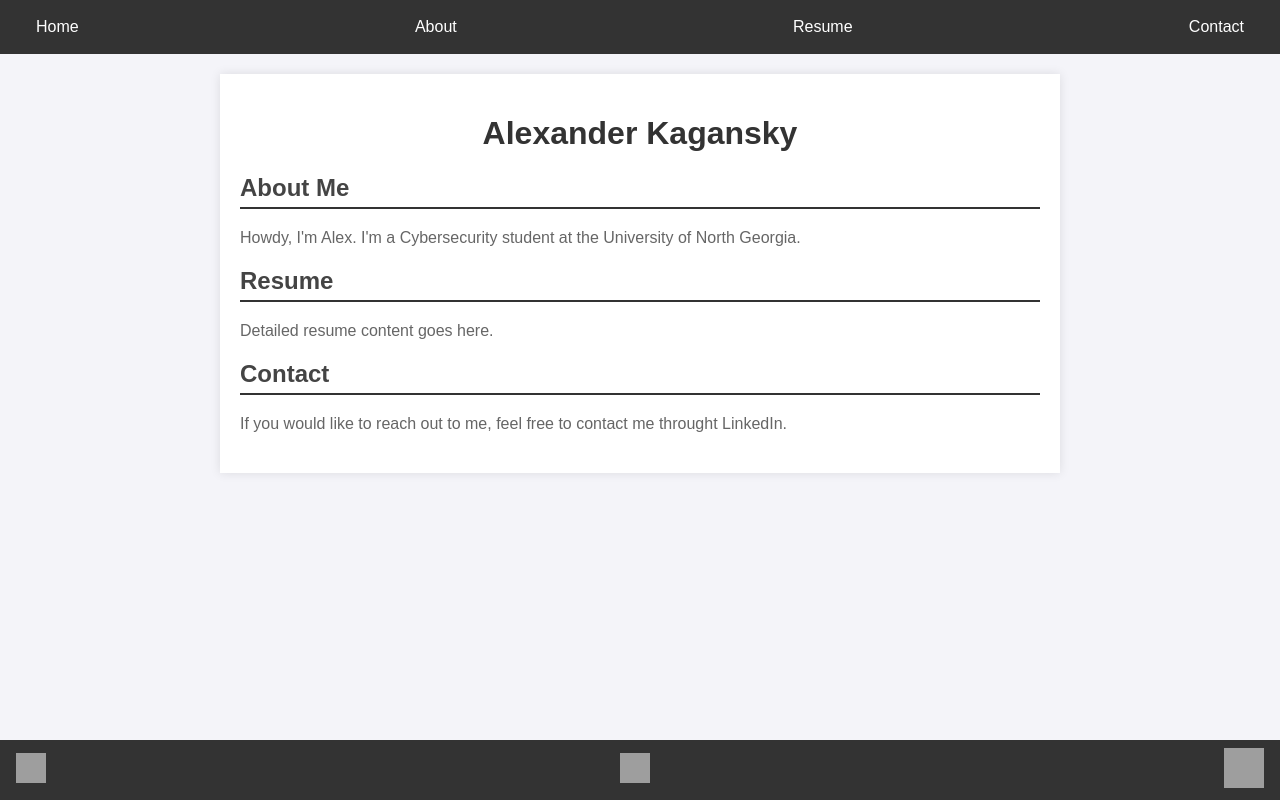
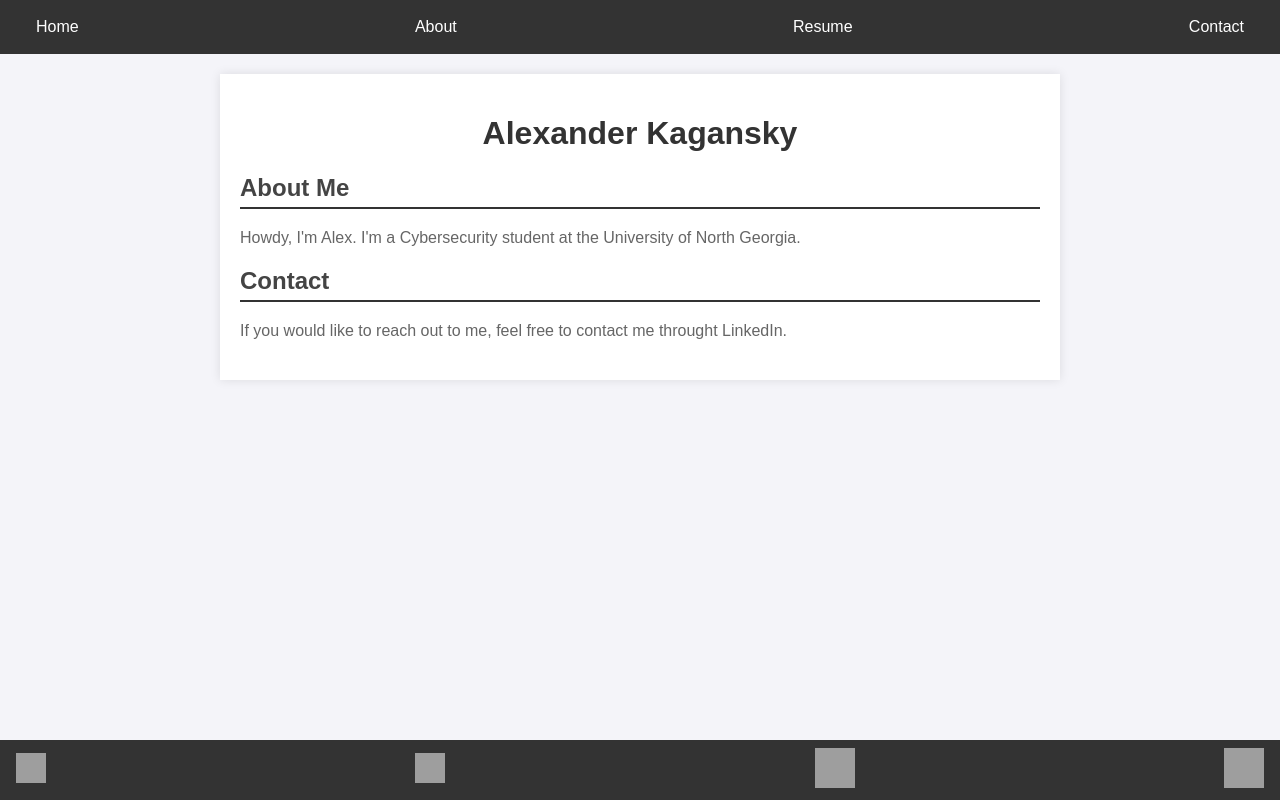
Before and after one commit to Assassin-JJ/Alexkagi-Webpage-Project, a plain HTML site: page index.html in a window 1280 px wide. Drawn offline with Linux system fonts and the light colour scheme; grey boxes are pictures that could not be loaded.

Commit message:
added blusky logo to footer, removed resume section from index.html

```diff
--- a/index.html
+++ b/index.html
@@ -103,11 +103,6 @@
             <p>Howdy, I'm Alex. I'm a Cybersecurity student at the University of North Georgia.</p>
         </div>
 
-        <div class="section" id="resume">
-            <h2>Resume</h2>
-            <p>Detailed resume content goes here.</p>
-        </div>
-
         <div class="section" id="contact">
             <h2>Contact</h2>
             <p>If you would like to reach out to me, feel free to contact me throught LinkedIn.</p>
@@ -119,8 +114,8 @@
     <div class="footer">
         <a href="https://x.com/AlexKagansky"><img src="https://upload.wikimedia.org/wikipedia/commons/5/53/X_logo_2023_original.svg" alt="X Logo" style="width:30px;height:30px;"></a>
         <a href="https://www.linkedin.com/in/alex-kagansky-581675213/"><img src="https://seeklogo.com/images/L/linkedin-black-icon-logo-ECC426C572-seeklogo.com.png" alt="LinkedIn Logo White" style="width:30px;height:30px;"></a>
-        <a href="https://github.com/Assassin-JJ"><img src="https://cdn-icons-png.flaticon.com/512/25/25231.png" alt="X Logo" style="width:40px;height:40px;"></a>
-
+        <a href="https://github.com/Assassin-JJ"><img src="https://cdn-icons-png.flaticon.com/512/25/25231.png" alt="github_logo" style="width:40px;height:40px;"></a>
+        <a href="https://bsky.app/profile/alexkagansky.bsky.social"><img src="https://upload.wikimedia.org/wikipedia/commons/thumb/7/7a/Bluesky_Logo.svg/2319px-Bluesky_Logo.svg.png" alt="Bluesky_Logo" style="width:40px;height:40px;"></a>
     </div>
 
 </body>
```
